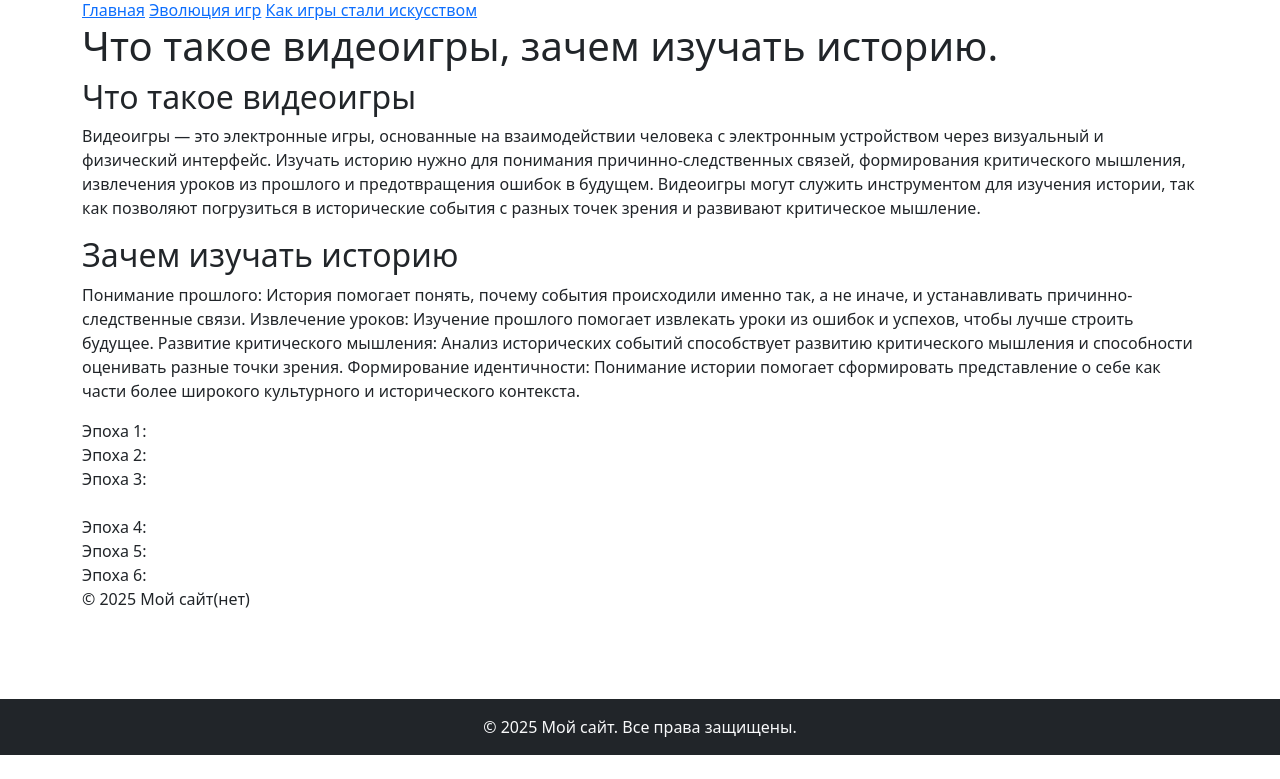
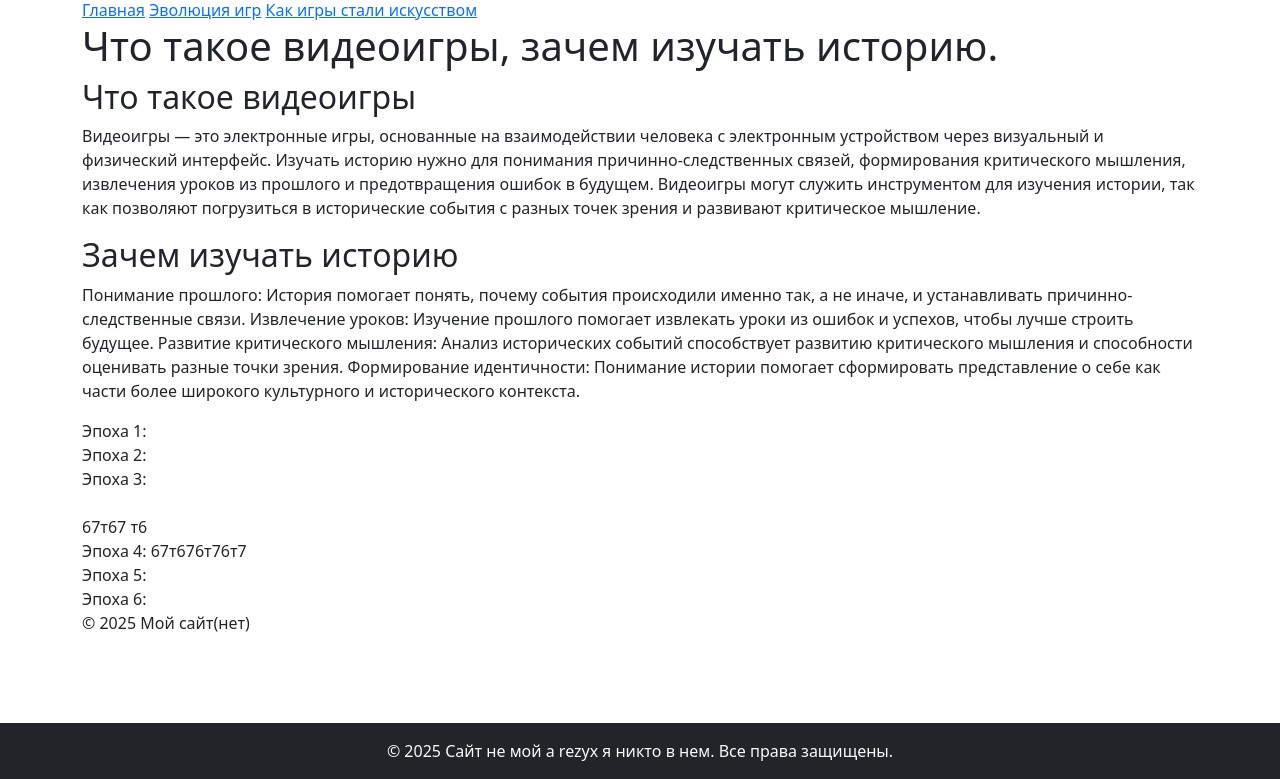
Before and after one commit to lerzyxshaft/Game-history-website, a Django app: page / in a window 1280 px wide. Shown: the part 106-885 px from the top of the page. Before the commit the page ends 861 px from the top, so only its background shows below. Run offline with Django 5.2, Linux system fonts and the light colour scheme.

Commit message:
Save template changes

```diff
--- a/KMproj/proj/templates/proj/base.html
+++ b/KMproj/proj/templates/proj/base.html
@@ -54,7 +54,7 @@
 
 <footer class="bg-dark text-light py-3 mt-5">
     <div class="container text-center">
-        © 2025 Мой сайт. Все права защищены.
+        © 2025 Сайт не мой а rezyx я никто в нем. Все права защищены.
     </div>
 </footer>
 
--- a/KMproj/proj/templates/proj/index.html
+++ b/KMproj/proj/templates/proj/index.html
@@ -34,8 +34,8 @@
     <div>Эпоха 2:</div>
     <div>Эпоха 3:</div>
 <br/>
-
-<div>Эпоха 4:</div>
+ 67т67 т6
+<div>Эпоха 4: 67т676т76т7 </div>
 <div>Эпоха 5:</div>
 <div>Эпоха 6:</div>
   </main>
```
